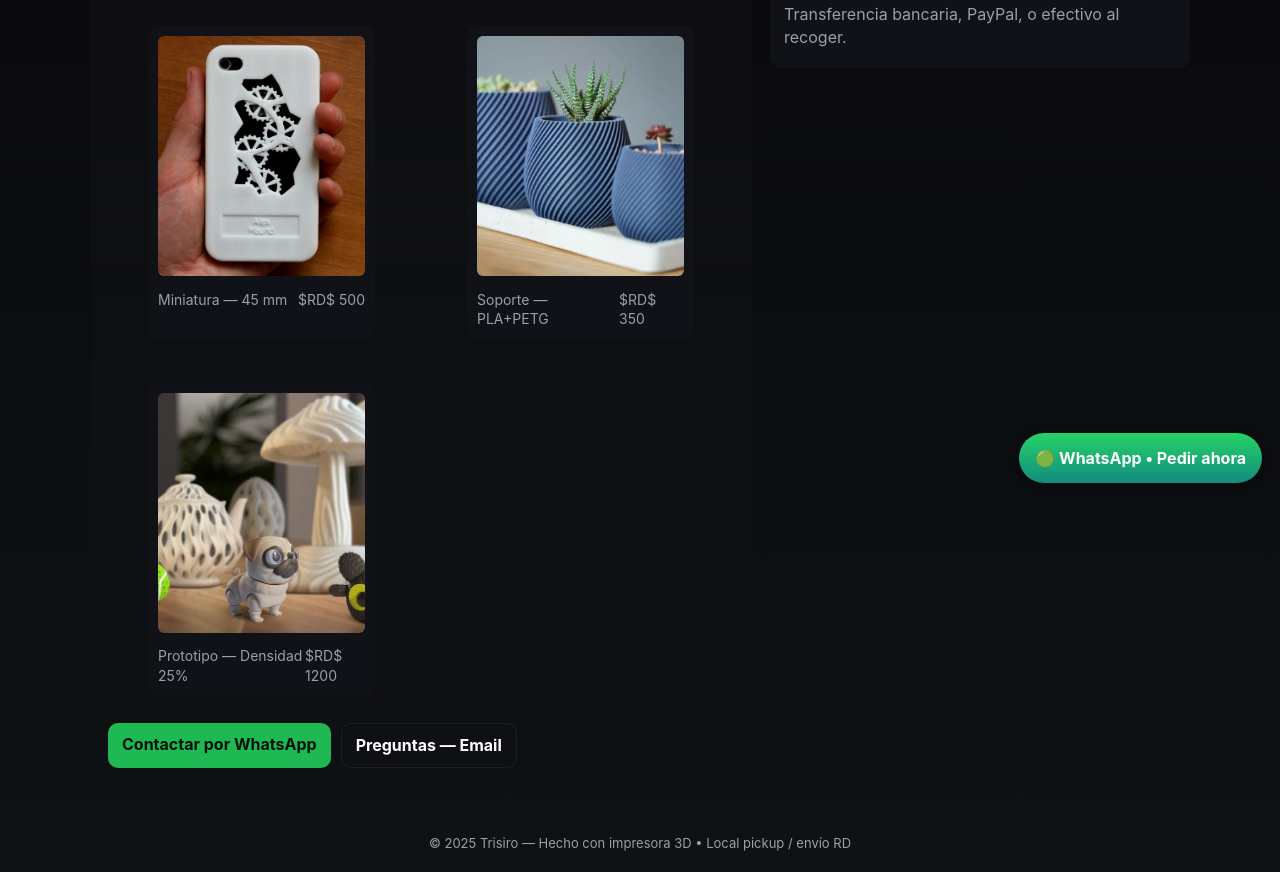
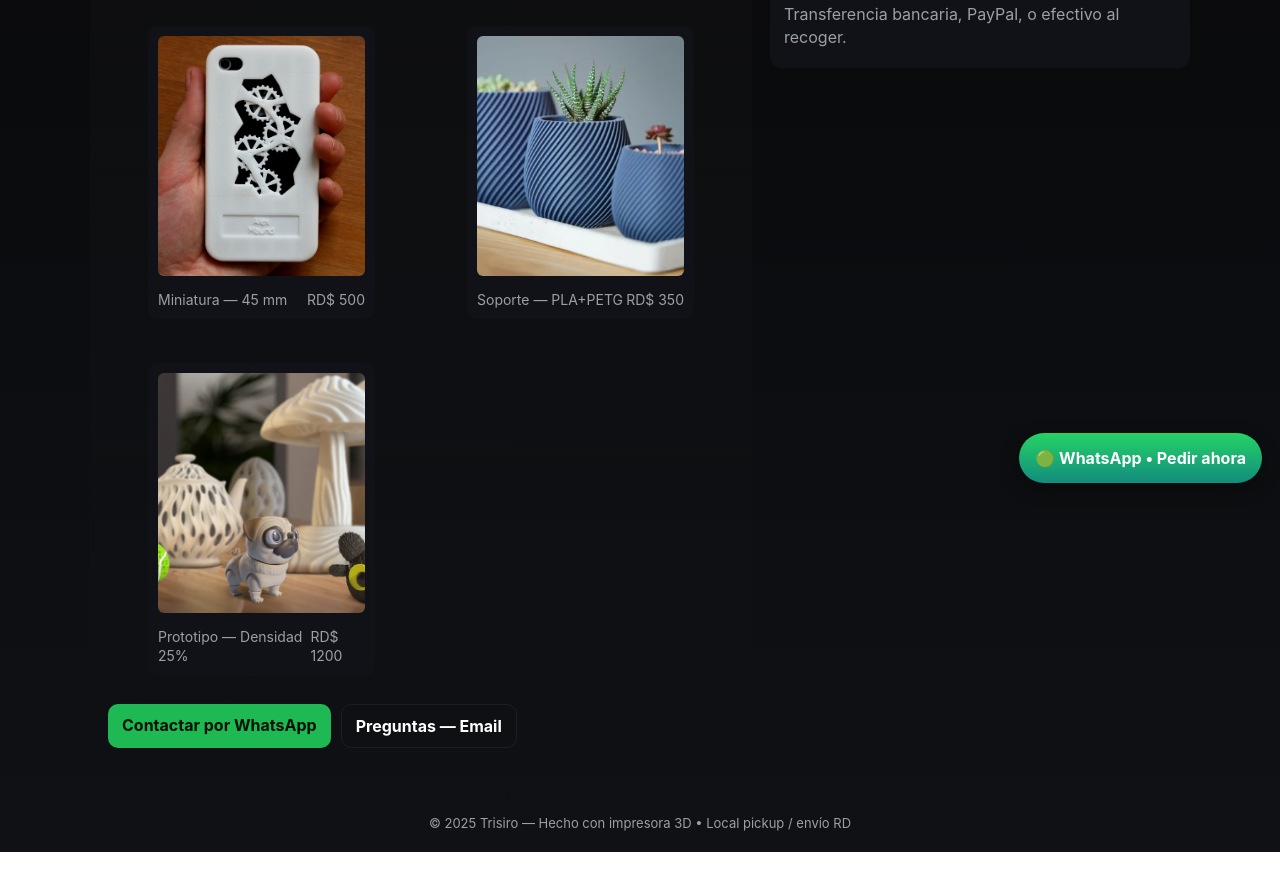
Before and after one commit to Daniziro/Trisiro, a plain HTML site: page Index.html in a window 1280 px wide. Shown: the part 299-1171 px from the top of the page. Drawn offline with Linux system fonts and the light colour scheme.

Commit message:
Update Index.html

```diff
--- a/Index.html
+++ b/Index.html
@@ -47,17 +47,17 @@
             <!-- replace these image files with your prints -->
             <figure class="card">
               <img src="1.webp" alt="Miniatura 1" loading="lazy">
-              <figcaption class="meta"><span>Miniatura — 45 mm</span><span>$RD$ 500</span></figcaption>
+              <figcaption class="meta"><span>Miniatura — 45 mm</span><span>RD$ 500</span></figcaption>
             </figure>
 
             <figure class="card">
               <img src="2.avif" alt="Parte funcional" loading="lazy">
-              <figcaption class="meta"><span>Soporte — PLA+PETG</span><span>$RD$ 350</span></figcaption>
+              <figcaption class="meta"><span>Soporte — PLA+PETG</span><span>RD$ 350</span></figcaption>
             </figure>
 
             <figure class="card">
               <img src="3.webp" alt="Prototipo" loading="lazy">
-              <figcaption class="meta"><span>Prototipo — Densidad 25%</span><span>$RD$ 1200</span></figcaption>
+              <figcaption class="meta"><span>Prototipo — Densidad 25%</span><span>RD$ 1200</span></figcaption>
             </figure>
           </div>
 
```
